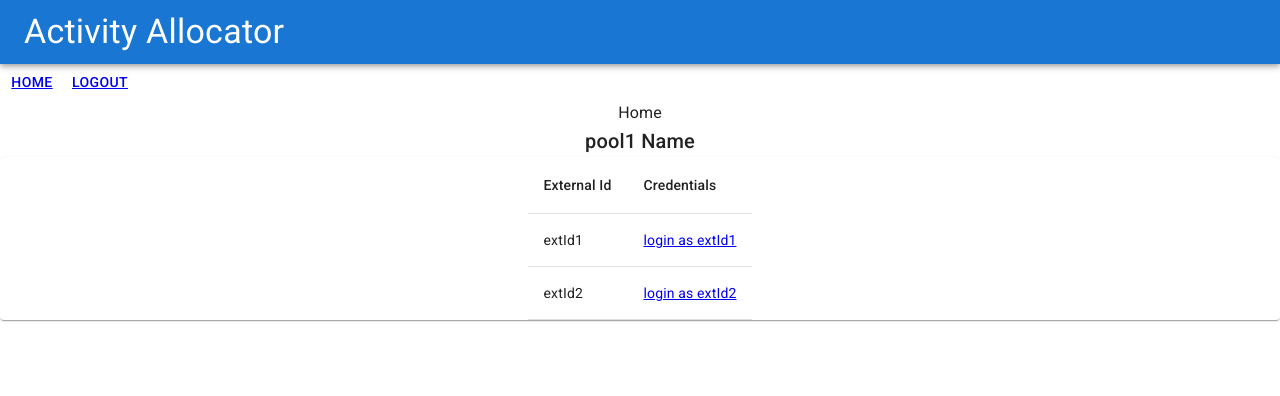
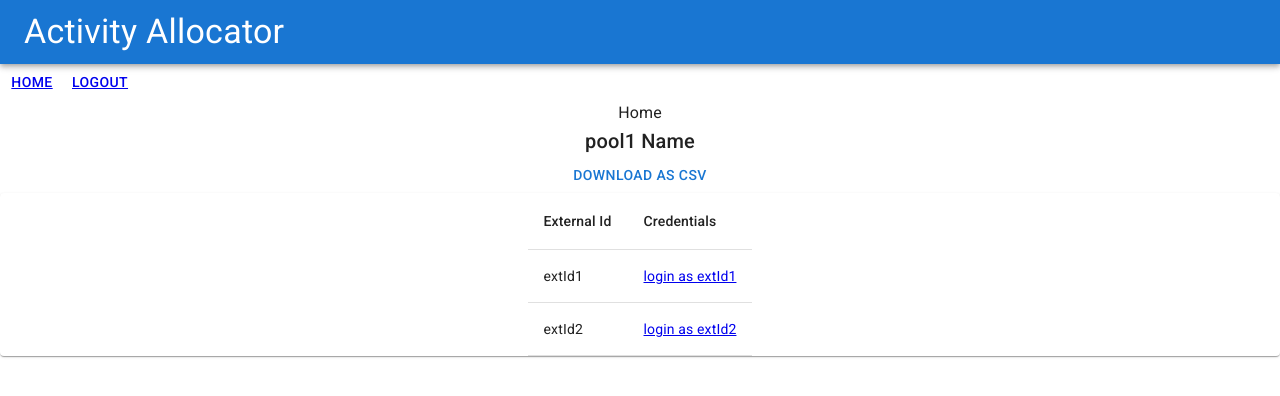
Before and after one commit to steliospaps/over-susbscribed-activity-allocation, a React (Create React App) app in the folder osaa-frontend/: page /login/demo_token in a window 1280 px wide. Shown: the top 396 px of the page. Built offline with nearby package versions, Linux system fonts and the light colour scheme; sample sign-in values are in the browser's storage.

Commit message:
download urls as csv

```diff
--- /dev/null
+++ b/osaa-frontend/src/components/DownloadCSVButton.js
@@ -0,0 +1,74 @@
+import { Button } from "@mui/material";
+import React, { useEffect, useState } from "react";
+
+
+//https://javascript.plainenglish.io/how-to-create-download-and-upload-files-in-react-apps-80893da4247a
+
+
+export default (props) => {
+
+  const [fileDownloadUrl, setFiledownloadUrl] = useState("")
+  const [hiddenButtonRef, setHiddenButtonRef] = useState({})
+
+  /**
+  * Function returns the content as a CSV string
+  * See https://stackoverflow.com/a/20623188/64904
+  * Parameter content:
+  *   [
+  *.     [header1, header2],
+  *.     [data1, data2]
+  *.     ...
+  *.  ]
+  * NB Does not support Date items
+  */
+  const makeCSV = (content) => {
+    let csv = '';
+    content.forEach(value => {
+      value.forEach((item, i) => {
+        let innerValue = item === null ? '' : item.toString();
+        let result = innerValue.replace(/"/g, '""');
+        if (result.search(/("|,|\n)/g) >= 0) {
+          result = '"' + result + '"'
+        }
+        if (i > 0) { csv += ',' }
+        csv += result;
+      })
+      csv += '\n';
+    })
+    return csv
+  }
+
+  useEffect(() => {
+    if (fileDownloadUrl !== "") {
+      hiddenButtonRef.click()
+      URL.revokeObjectURL(fileDownloadUrl)
+      setFiledownloadUrl("")
+    }
+  }, [fileDownloadUrl])
+
+  const download = (event, headers, data) => {
+    console.log("headers",headers)
+    event.preventDefault()
+    const output = makeCSV([headers, ...data])
+    const blob = new Blob([output]);
+    const url =URL.createObjectURL(blob)
+
+    console.log('output',output)
+    setFiledownloadUrl(url)
+
+  }
+
+  return (
+    <div>
+      <Button onClick={event => download(event, props.headers(), props.data())}>{props.children}</Button>
+      <a className="hidden"
+        download={props.filename}
+        href={fileDownloadUrl}
+        ref={e => {
+          if (e) { e.style.display="none" }
+          setHiddenButtonRef(e)}
+        }
+      >download it</a>
+    </div>
+  )
+}
--- a/osaa-frontend/src/components/UserPool.js
+++ b/osaa-frontend/src/components/UserPool.js
@@ -1,6 +1,7 @@
 import { Paper, Skeleton, Table, TableBody, TableCell, TableContainer, TableHead, TableRow, Typography } from "@mui/material";
 import { useContext, useEffect, useState } from "react";
 import { ApiContext } from "../App";
+import DownloadCSVButton from "./DownloadCSVButton";
 
 export default (props) =>{
 
@@ -29,6 +30,12 @@ export default (props) =>{
       :(
         <div>
         <Typography variant="h6">{data.name}</Typography>
+        <DownloadCSVButton
+          headers={()=>['External Id','Url']}
+          data={()=>Object.values(data.users).map((item,index)=>[item.extId,encodeURI(window.location.origin+'/login/'+item.credential)])}
+          filename={data.name+'.csv'}>
+            Download as CSV
+          </DownloadCSVButton>
         <TableContainer component={Paper}>
           <TableHead>
             <TableRow>
@@ -41,8 +48,6 @@ export default (props) =>{
             //TODO: limit or paginate
             //TODO: export to clipboard?
             //https://stackoverflow.com/questions/39501289/in-reactjs-how-to-copy-text-to-clipboard
-            //TODO: export to file?
-            //https://javascript.plainenglish.io/how-to-create-download-and-upload-files-in-react-apps-80893da4247a
             Object.values(data.users).map((item,index)=>(
               <TableRow key={index}>
                 <TableCell>{item.extId}</TableCell>
```
